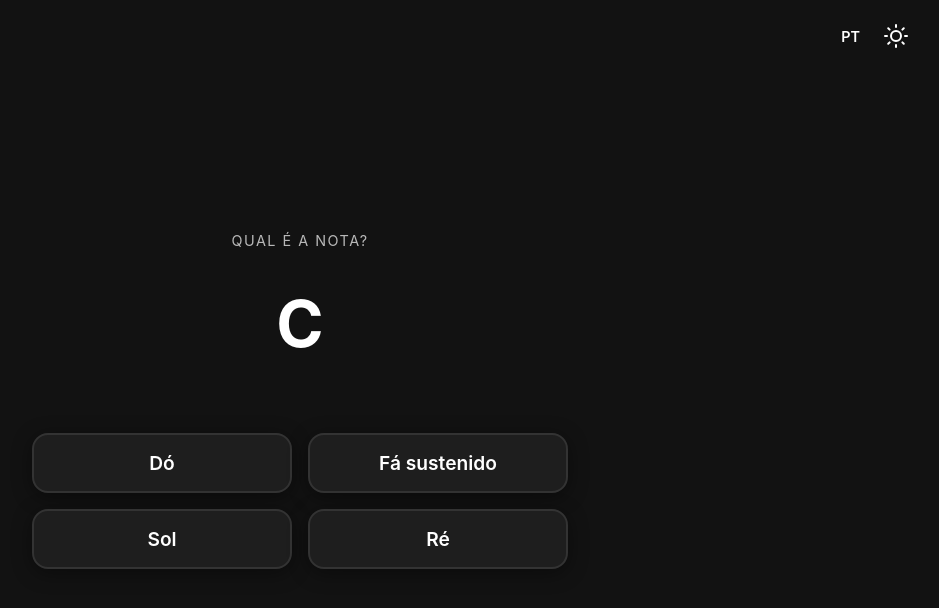
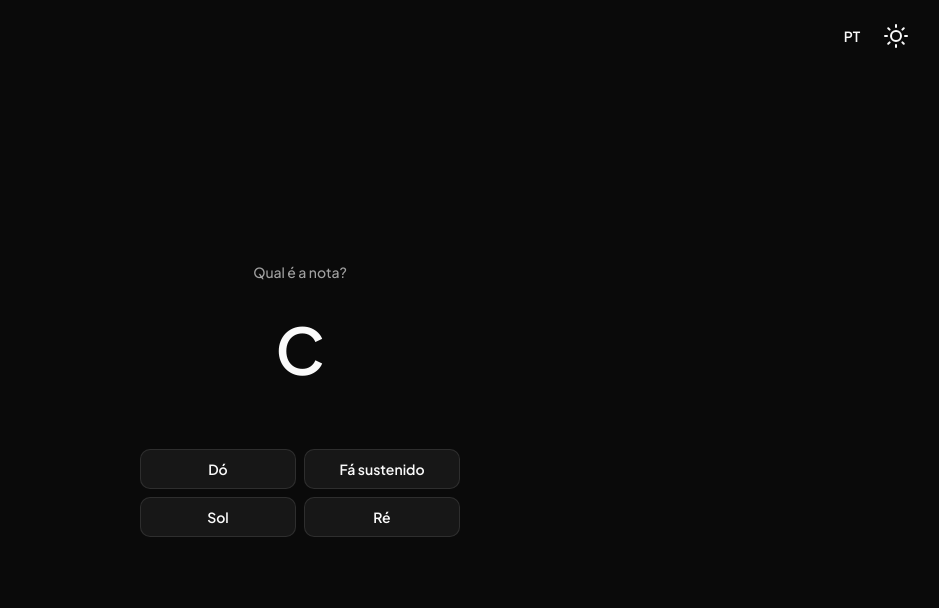
Before and after one commit to vximoraes/note-decorator, a plain HTML site: page index.html in a window 1280 px wide. Both pictures are taken after a click on the button "Alternar tema". Shown: the whole page, without its empty margins (340-1279 px from the left). Drawn offline with Linux system fonts and the light colour scheme.

Commit message:
style: apply fullstack-template design system tokens
Replaces the hardcoded hex palette with the achromatic OKLCH token
set (background/foreground/border/destructive/success), Plus Jakarta
Sans, and the template's radius/spacing scale. Correct/incorrect
feedback now uses translucent success/destructive fills instead of
solid colors, and hover/active motion follows the system's flat,
shadow-free elevation rules.

```diff
--- a/index.html
+++ b/index.html
@@ -4,7 +4,11 @@
     <meta charset="UTF-8">
     <meta name="viewport" content="width=device-width, initial-scale=1.0">
     <title>Note Decorator / Decorador de Notas</title>
-    <link rel="icon" href="./public/music.svg" type="image/svg+xml">
+    <link rel="icon" href="./public/icon.svg" type="image/svg+xml">
+    <link rel="apple-touch-icon" href="./public/apple-icon.png">
+    <link rel="preconnect" href="https://fonts.googleapis.com">
+    <link rel="preconnect" href="https://fonts.gstatic.com" crossorigin>
+    <link href="https://fonts.googleapis.com/css2?family=Plus+Jakarta+Sans:wght@400;500;600&display=swap" rel="stylesheet">
     <link rel="stylesheet" href="style.css">
 </head>
 <body>
--- a/style.css
+++ b/style.css
@@ -2,79 +2,106 @@
     margin: 0;
     padding: 0;
     box-sizing: border-box;
-    font-family: -apple-system, BlinkMacSystemFont, "Segoe UI", Roboto, Helvetica, Arial, sans-serif, "Apple Color Emoji", "Segoe UI Emoji", "Segoe UI Symbol";
+    font-family: var(--font-sans);
 }
 
 :root {
-    --bg-color: #f7f9fa;
-    --text-color: #1c1e21;
-    --card-bg: #ffffff;
-    --accent: #9ca3af;
-    --accent-hover: #6b7280;
-    --border-color: #e4e7eb;
-    --success: #10b981;
-    --success-bg: #d1fae5;
-    --error: #ef4444;
-    --error-bg: #fee2e2;
+    --background: oklch(1 0 0);
+    --foreground: oklch(0.145 0 0);
+    --card: oklch(1 0 0);
+    --primary: oklch(0.205 0 0);
+    --primary-foreground: oklch(0.985 0 0);
+    --secondary: oklch(0.97 0 0);
+    --muted: oklch(0.97 0 0);
+    --accent: oklch(0.97 0 0);
+    --muted-foreground: oklch(0.556 0 0);
+    --border: oklch(0.922 0 0);
+    --input: oklch(0.922 0 0);
+    --ring: oklch(0.708 0 0);
+    --destructive: oklch(0.577 0.245 27.325);
+    --success: oklch(0.6 0.16 145);
 
-    --shadow: 0 4px 12px rgba(0, 0, 0, 0.05);
-    --transition: 0.3s ease;
+    --brand: var(--foreground);
+    --brand-foreground: var(--background);
+
+    --font-sans: "Plus Jakarta Sans", ui-sans-serif, system-ui, -apple-system, "Segoe UI", Roboto, Helvetica, Arial, sans-serif;
+
+    --radius-sm: 0.375rem;
+    --radius-md: 0.5rem;
+    --radius-lg: 0.625rem;
+    --radius-xl: 0.875rem;
+    --radius-full: 9999px;
+
+    --space-xs: 4px;
+    --space-sm: 8px;
+    --space-md: 16px;
+    --space-lg: 24px;
+    --space-xl: 40px;
 }
 
 [data-theme="dark"] {
-    --bg-color: #121212;
-    --text-color: #ffffff;
-    --card-bg: #1e1e1e;
-    --accent: #555555;
-    --accent-hover: #777777;
-    --border-color: #333333;
-    --success: #34d399;
-    --success-bg: rgba(16, 185, 129, 0.2);
-    --error: #f87171;
-    --error-bg: rgba(239, 68, 68, 0.2);
+    --background: oklch(0.145 0 0);
+    --foreground: oklch(0.985 0 0);
+    --card: oklch(0.205 0 0);
+    --primary: oklch(0.922 0 0);
+    --primary-foreground: oklch(0.205 0 0);
+    --secondary: oklch(0.269 0 0);
+    --muted: oklch(0.269 0 0);
+    --accent: oklch(0.269 0 0);
+    --muted-foreground: oklch(0.708 0 0);
+    --border: oklch(1 0 0 / 10%);
+    --input: oklch(1 0 0 / 10%);
+    --ring: oklch(0.556 0 0);
+    --destructive: oklch(0.704 0.191 22.216);
+    --success: oklch(0.75 0.18 145);
+}
 
-    --shadow: 0 4px 20px rgba(0, 0, 0, 0.4);
+* {
+    transition: background-color 0.2s ease, border-color 0.2s ease, color 0.2s ease;
 }
 
 body {
-    background-color: var(--bg-color);
-    color: var(--text-color);
+    background-color: var(--background);
+    color: var(--foreground);
     display: flex;
     flex-direction: column;
     justify-content: center;
     min-height: 100vh;
-    transition: background-color var(--transition), color var(--transition);
 }
 
 .app-header {
     position: absolute;
-    top: 1rem;
-    right: 1.5rem;
+    top: var(--space-md);
+    right: var(--space-lg);
     display: flex;
     align-items: center;
-    gap: 0.5rem;
+    gap: var(--space-xs);
 }
 
 #lang-toggle {
     font-weight: 600;
-    font-size: 0.9rem;
+    font-size: 0.875rem;
 }
 
 .theme-toggle {
     background: transparent;
     border: none;
-    color: var(--text-color);
+    color: var(--foreground);
     cursor: pointer;
-    padding: 0.5rem;
+    min-width: 40px;
+    min-height: 40px;
     display: flex;
     align-items: center;
     justify-content: center;
-    transition: color var(--transition);
-    border-radius: 50%;
+    border-radius: var(--radius-lg);
 }
 
 .theme-toggle:hover {
-    background: var(--border-color);
+    background: var(--accent);
+}
+
+.theme-toggle:active {
+    transform: translateY(1px);
 }
 
 .hidden {
@@ -87,7 +114,7 @@ body {
     flex-direction: column;
     align-items: center;
     justify-content: center;
-    padding: 2rem;
+    padding: var(--space-lg);
     max-width: 600px;
     margin: 0 auto;
     width: 100%;
@@ -95,24 +122,21 @@ body {
 
 .challenge-section {
     text-align: center;
-    margin-bottom: 3rem;
+    margin-bottom: var(--space-xl);
     width: 100%;
 }
 
 .challenge-label {
-    font-size: 0.9rem;
-    color: var(--text-color);
-    opacity: 0.7;
-    margin-bottom: 1rem;
-    text-transform: uppercase;
-    letter-spacing: 1.5px;
+    font-size: 0.875rem;
+    font-weight: 500;
+    color: var(--muted-foreground);
+    margin-bottom: var(--space-sm);
 }
 
 .challenge-display {
     font-size: 4rem;
-    font-weight: 700;
+    font-weight: 600;
     line-height: 1.2;
-    transition: transform 0.2s cubic-bezier(0.175, 0.885, 0.32, 1.275);
     min-height: 120px;
     display: flex;
     align-items: center;
@@ -126,71 +150,52 @@ body {
 .options-grid {
     display: grid;
     grid-template-columns: repeat(2, 1fr);
-    gap: 1rem;
+    gap: var(--space-sm);
     width: 100%;
+    max-width: 320px;
+    margin: 0 auto;
 }
 
 .option-btn {
-    background-color: var(--card-bg);
-    color: var(--text-color);
-    border: 2px solid var(--border-color);
-    border-radius: 16px;
-    padding: 1rem;
-    font-size: 1.2rem;
+    background-color: var(--card);
+    color: var(--foreground);
+    border: 1px solid var(--border);
+    border-radius: var(--radius-lg);
+    padding: var(--space-sm) var(--space-md);
+    min-height: 40px;
+    font-size: 0.875rem;
     font-weight: 600;
     cursor: pointer;
-    transition: all 0.2s ease;
-    box-shadow: var(--shadow);
 }
 
 .option-btn:hover {
-    transform: translateY(-2px);
-    border-color: var(--accent);
-    box-shadow: 0 6px 16px rgba(0,0,0,0.1);
+    background-color: var(--accent);
+    border-color: var(--ring);
 }
 
 .option-btn:active {
-    transform: translateY(0);
+    transform: translateY(1px);
 }
 
 .option-btn.correct {
-    background-color: var(--success-bg);
+    background-color: color-mix(in oklch, var(--success) 10%, transparent);
     border-color: var(--success);
     color: var(--success);
-    animation: pulse-green 0.5s ease;
 }
 
 .option-btn.incorrect {
-    background-color: var(--error-bg);
-    border-color: var(--error);
-    color: var(--error);
-    animation: shake 0.4s cubic-bezier(.36,.07,.19,.97) both;
-}
-
-body.success-state {
-    background-color: var(--success-bg);
-}
-
-@keyframes shake {
-    10%, 90% { transform: translate3d(-1px, 0, 0); }
-    20%, 80% { transform: translate3d(2px, 0, 0); }
-    30%, 50%, 70% { transform: translate3d(-4px, 0, 0); }
-    40%, 60% { transform: translate3d(4px, 0, 0); }
-}
-
-@keyframes pulse-green {
-    0% { transform: scale(1); }
-    50% { transform: scale(1.05); }
-    100% { transform: scale(1); }
+    background-color: color-mix(in oklch, var(--destructive) 10%, transparent);
+    border-color: var(--destructive);
+    color: var(--destructive);
 }
 
 @media (max-width: 480px) {
     .challenge-display {
-        font-size: 3.5rem;
+        font-size: 3.25rem;
     }
 
     .option-btn {
-        padding: 0.8rem 0.5rem;
-        font-size: 1rem;
+        padding: var(--space-sm) var(--space-xs);
+        font-size: 0.875rem;
     }
 }
```
